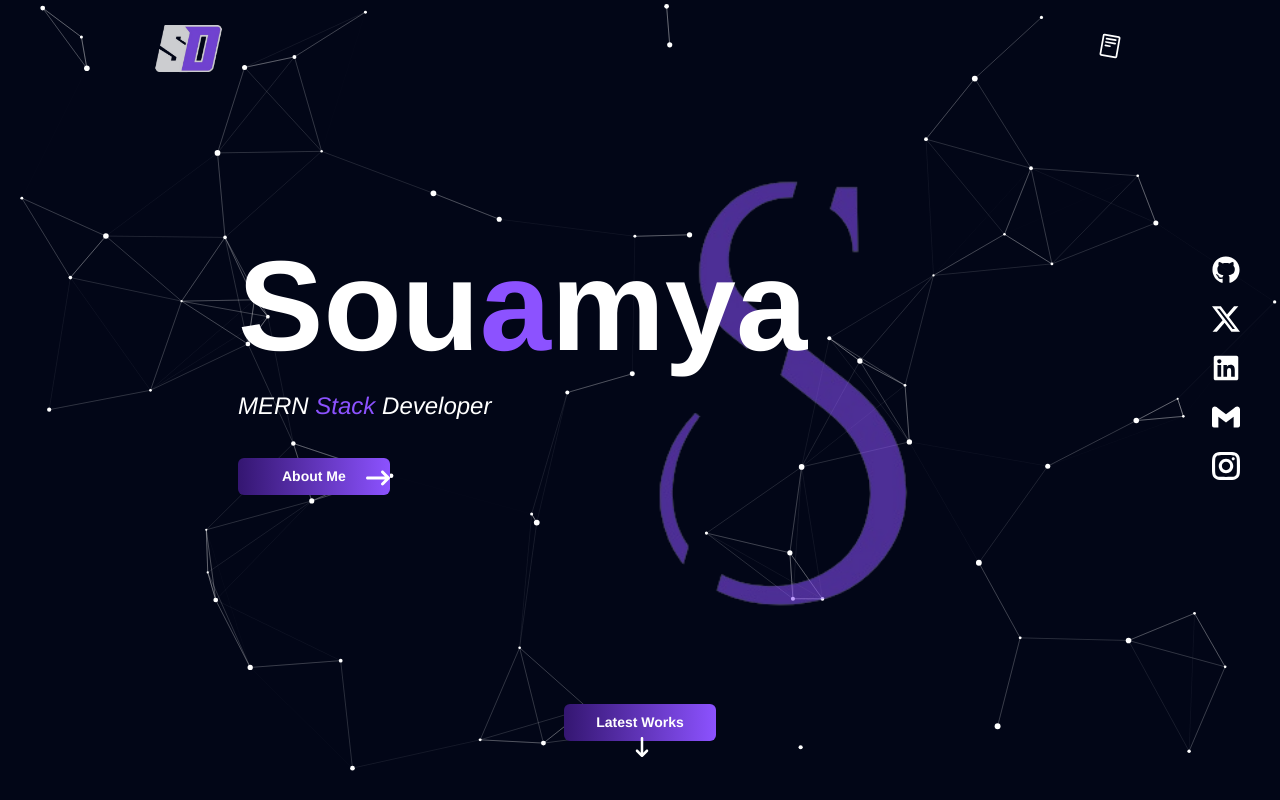
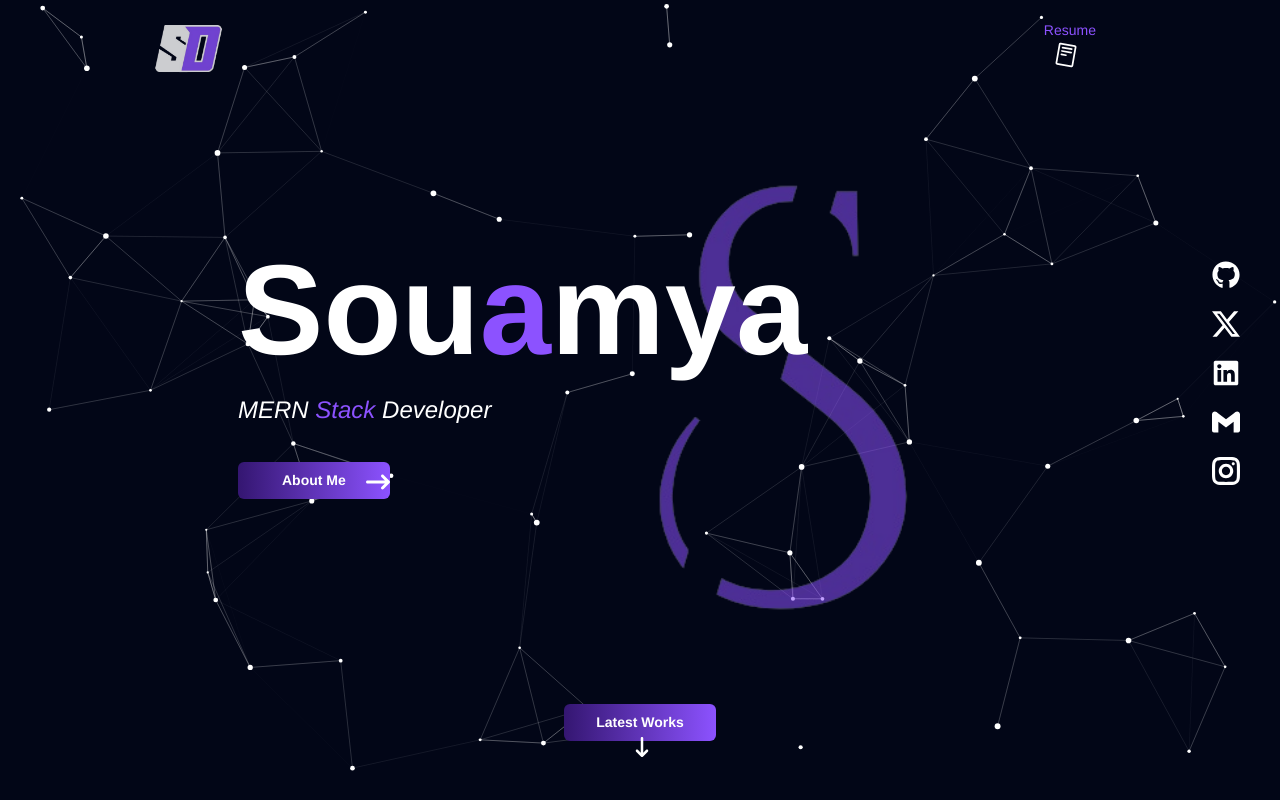
Before and after one commit to Namank65/MyPortfolio, a React (Vite) app: page / in a window 1280 px wide. Shown: the top 800 px of the page. Built offline with nearby package versions, Linux system fonts and the light colour scheme.

Commit message:
Made a resume link

```diff
--- a/src/components/Header.jsx
+++ b/src/components/Header.jsx
@@ -1,5 +1,6 @@
 import React from "react";
 import logo from "../assets/Logo5.png";
+// import resume from "../assets/SouamayaDevResume.pdf";
 import { PiReadCvLogo } from "react-icons/pi";
 
 const Header = () => {
@@ -8,9 +9,10 @@ const Header = () => {
       <div>
         <img src={logo} alt="logo" className=" opacity-80 w-12 sm:w-20 mt-8 sm:m-5 absolute ml-4" />
       </div>
-      <div className="space-x-14 mt-8 mr-11 sm:mr-14 relative" >
-        <a >
-          <PiReadCvLogo className="hover:text-[#8c52ff] size-5 sm:size-7 text-white hover:scale-125 ease-in-out duration-100 absolute border-black rounded-2xl cursor-pointer" />
+      <div className="space-x-14 mt-5 mr-11 sm:mr-14 relative" >
+        <a href="https://drive.google.com/file/d/1qkdiHxxzsmM0iuPmDpGzO2-kKzxbI0SS/view?usp=sharing" className="text-[#8c52ff]">Resume
+          <PiReadCvLogo className="hover:text-[#8c52ff] w-[2.75rem] sm:w-[2.75rem] size-5 sm:size-7 text-white hover:scale-125 ease-in-out duration-100 absolute border-black rounded-2xl cursor-pointer" />
+
         </a>
       </div>
     </nav>
```
Also changed, not shown: 5 other files (tests, documents, lock files or other folders).
